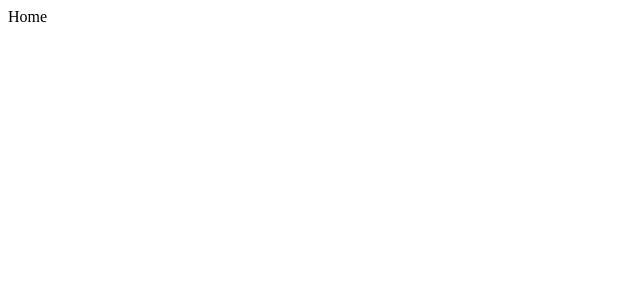
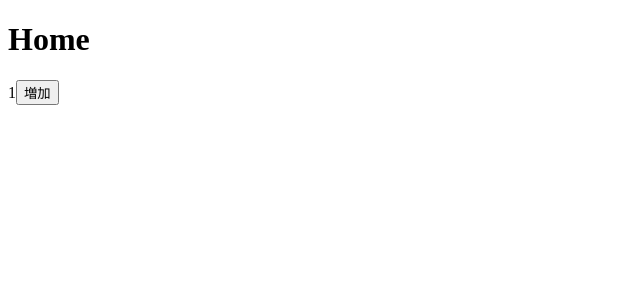
Before and after one commit to dyoshikawa/react-template, a React (Vite) app: page / in a window 1280 px wide. Shown: the top 300 px of the page, without its empty margins (0-640 px from the left). Built offline with nearby package versions, Linux system fonts and the light colour scheme.

Commit message:
feat: redux

```diff
--- a/package.json
+++ b/package.json
@@ -13,12 +13,16 @@
   "dependencies": {
     "react": "^16.8.6",
     "react-dom": "^16.8.6",
-    "react-router-dom": "^4.3.1"
+    "react-redux": "^7.0.2",
+    "react-router-dom": "^4.4.0-beta.8",
+    "redux": "^4.0.1"
   },
   "devDependencies": {
     "@types/react": "^16.8.13",
     "@types/react-dom": "^16.8.3",
+    "@types/react-redux": "^7.0.8",
     "@types/react-router-dom": "^4.3.1",
+    "@types/redux": "^3.6.0",
     "parcel-bundler": "^1.12.3",
     "prettier": "^1.16.4",
     "typescript": "^3.4.2"
--- a/src/App.tsx
+++ /dev/null
@@ -1,18 +0,0 @@
-import * as React from 'react'
-import { BrowserRouter, Route } from 'react-router-dom'
-
-import Home from './components/Home'
-import About from './components/About'
-
-type Props = {}
-
-const App: React.FC<Props> = () => (
-  <BrowserRouter>
-    <div>
-      <Route exact path="/" component={Home} />
-      <Route path="/about" component={About} />
-    </div>
-  </BrowserRouter>
-)
-
-export default App
--- /dev/null
+++ b/src/actions/App.tsx
@@ -0,0 +1,3 @@
+export const increment = () => {
+  return { type: 'INCREMENT' }
+}
--- a/src/components/About.tsx
+++ b/src/components/About.tsx
@@ -1,7 +1,13 @@
 import * as React from 'react'
 
-type Props = {}
-
-const About: React.FC<Props> = () => <div>About</div>
-
-export default About
+export default class Home extends React.Component<any, any> {
+  render() {
+    return (
+      <div>
+        <h1>About</h1>
+        <span>{this.props.counter.count}</span>
+        <button onClick={() => this.props.handleClick()}>増加</button>
+      </div>
+    )
+  }
+}
--- /dev/null
+++ b/src/components/App.tsx
@@ -0,0 +1,18 @@
+import * as React from 'react'
+import { BrowserRouter, Route } from 'react-router-dom'
+
+import Home from '../containers/Home'
+import About from '../containers/About'
+
+export default class App extends React.Component<any, any> {
+  render() {
+    return (
+      <BrowserRouter>
+        <div>
+          <Route exact path="/" component={Home} />
+          <Route path="/about" component={About} />
+        </div>
+      </BrowserRouter>
+    )
+  }
+}
--- a/src/components/Home.tsx
+++ b/src/components/Home.tsx
@@ -1,7 +1,13 @@
 import * as React from 'react'
 
-type Props = {}
-
-const Home: React.FC<Props> = () => <div>Home</div>
-
-export default Home
+export default class Home extends React.Component<any, any> {
+  render() {
+    return (
+      <div>
+        <h1>Home</h1>
+        <span>{this.props.counter.count}</span>
+        <button onClick={() => this.props.handleClick()}>増加</button>
+      </div>
+    )
+  }
+}
--- /dev/null
+++ b/src/containers/About.tsx
@@ -0,0 +1,22 @@
+import React from 'react'
+import { connect } from 'react-redux'
+
+import About from '../components/About'
+import { increment } from '../actions/App'
+
+function mapStateToProps(state: any) {
+  return state
+}
+
+function mapDispatchToProps(dispatch: any) {
+  return {
+    handleClick: () => {
+      dispatch(increment())
+    },
+  }
+}
+
+export default connect(
+  mapStateToProps,
+  mapDispatchToProps
+)(About)
--- /dev/null
+++ b/src/containers/App.tsx
@@ -0,0 +1,22 @@
+import React from 'react'
+import { connect } from 'react-redux'
+
+import App from '../components/App'
+import { increment } from '../actions/App'
+
+function mapStateToProps(state: any) {
+  return state
+}
+
+function mapDispatchToProps(dispatch: any) {
+  return {
+    handleClick: () => {
+      dispatch(increment())
+    },
+  }
+}
+
+export default connect(
+  mapStateToProps,
+  mapDispatchToProps
+)(App)
--- /dev/null
+++ b/src/containers/Home.tsx
@@ -0,0 +1,22 @@
+import React from 'react'
+import { connect } from 'react-redux'
+
+import Home from '../components/Home'
+import { increment } from '../actions/App'
+
+function mapStateToProps(state: any) {
+  return state
+}
+
+function mapDispatchToProps(dispatch: any) {
+  return {
+    handleClick: () => {
+      dispatch(increment())
+    },
+  }
+}
+
+export default connect(
+  mapStateToProps,
+  mapDispatchToProps
+)(Home)
--- a/src/index.tsx
+++ b/src/index.tsx
@@ -1,6 +1,16 @@
-import * as React from "react";
-import { render } from "react-dom";
+import * as React from 'react'
+import { render } from 'react-dom'
+import { createStore } from 'redux'
+import { Provider } from 'react-redux'
 
-import App from "./App";
+import App from './containers/App'
+import reducer from './reducers'
 
-render(<App />, document.getElementById("root"));
+const store = createStore(reducer)
+
+render(
+  <Provider store={store}>
+    <App />
+  </Provider>,
+  document.getElementById('root')
+)
--- /dev/null
+++ b/src/reducers/counter.ts
@@ -0,0 +1,12 @@
+const initialState = {
+  count: 1,
+}
+
+export default function reducer(state = initialState, action: any) {
+  switch (action.type) {
+    case 'INCREMENT':
+      return { count: state.count + 1 }
+    default:
+      return state
+  }
+}
--- /dev/null
+++ b/src/reducers/index.ts
@@ -0,0 +1,8 @@
+import { combineReducers } from 'redux'
+import counter from './counter'
+
+const reducer = combineReducers({
+  counter,
+})
+
+export default reducer
```
Also changed, not shown: 1 other file (tests, documents, lock files or other folders).
